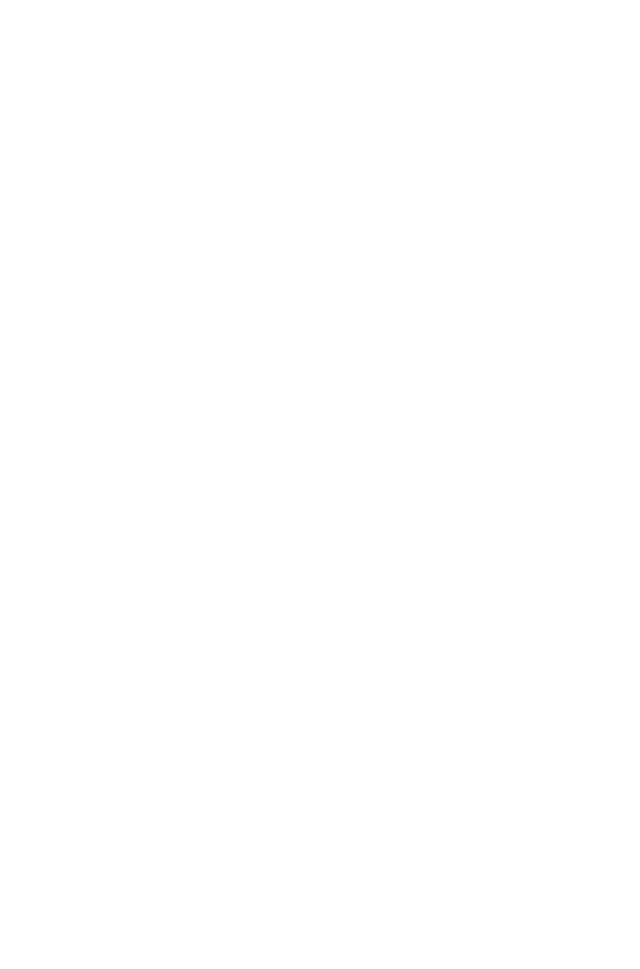
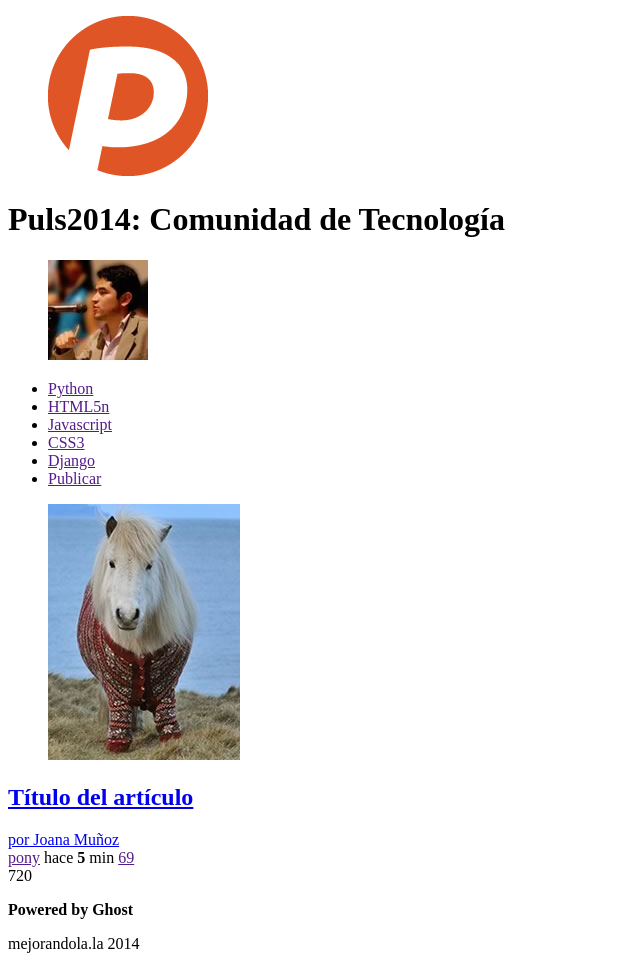
Before and after one commit to oalexanderpa/comunidad-pulse, a plain HTML site: page index.html in a window 1280 px wide. Shown: the whole page, without its empty margins (0-640 px from the left). Before the commit the page ends 800 px from the top, so only its background shows below. Drawn offline with Linux system fonts and the light colour scheme.

Commit message:
Primerr commit real

```diff
--- a/index.html
+++ b/index.html
@@ -2,9 +2,63 @@
 <html lang="en">
 <head>
 	<meta charset="UTF-8">
-	<title>Document</title>
+	<title>Pulse: Comunidad de tecnología</title>
+	<meta description="comunidad de amantes a la tecnología, geeks y gamers">
+	<meta name="viewport" content="width=device-width, user-scalable=no, initial-scale=1.0, maximum-scale=1.0, minimum-scale=1.0">
 </head>
 <body>
-
+	<header>
+		<figure id="logo">
+			<img src="logo.png" alt="logo">
+		</figure>
+		<h1>Puls2014: Comunidad de Tecnología</h1>
+		<figure id="avatar">
+			<img src="avatar.jpg">
+		</figure>
+	</header>
+	<nav>
+		<ul>
+			<li><a href="">Python</a></li>
+			<li><a href="">HTML5n</a></li>
+			<li><a href="">Javascript</a></li>
+			<li><a href="">CSS3</a></li>
+			<li><a href="">Django</a></li>
+			<li id="publicar_nav">
+				<a href="">Publicar</a>
+			</li>
+		</ul>
+	</nav>
+	<section id="contenido">
+		<article class="item">
+			<figure class="imagen_item">
+				<img src="imagen.jpg" alt="">
+			</figure>
+			<h2 class="titulo_item">
+				<a href="#">Título del artículo</a>
+			</h2>
+			<div class="autor_item">
+				<a href="#">por Joana Muñoz</a>
+			</div>
+			<div class="datos_item">
+				<a href="" class="tag_item">pony</a>
+				<span class="fecha_item">
+					hace <strong>5</strong> min
+				</span>
+				<a href="" class="comentarios_item">69</a>
+				<a href="" class="guardar_item"></a>
+			</div>
+			<div class="votacion">
+				<a href="" class="up"></a>
+				720
+				<a href="" class="down"></a>
+			</div>
+		</article>
+	</section>
+	<footer>
+		<p>
+			<strong>Powered by Ghost</strong>
+		</p>
+		<p>mejorandola.la 2014</p>
+	</footer>
 </body>
 </html>
```
Also changed, not shown: avatar.jpg (added), imagen.jpg (added), logo.png (added).
